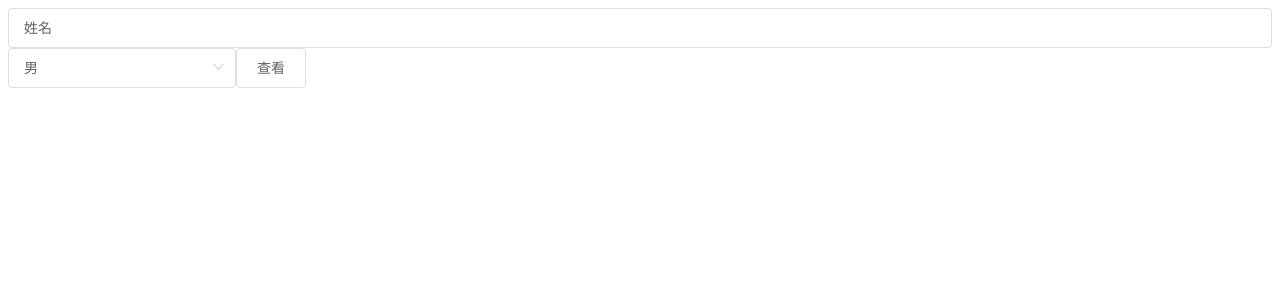
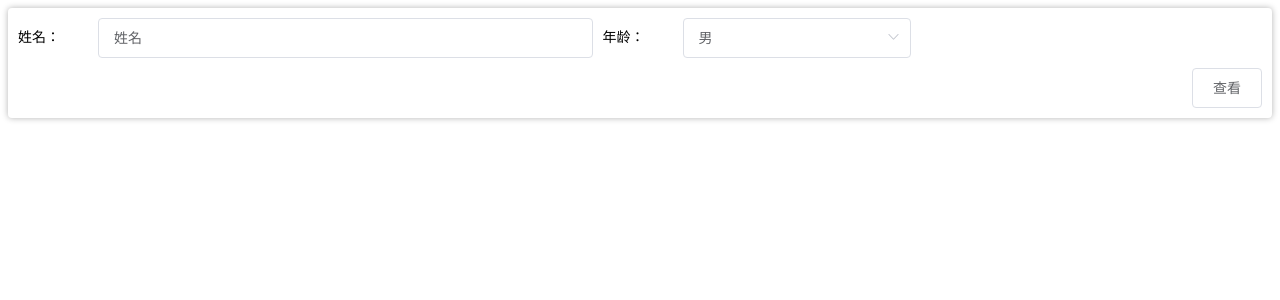
Before and after one commit to wzx-3015/VlComponent, a Vue app: page / in a window 1280 px wide. Shown: the top 300 px of the page. Built offline with nearby package versions, Linux system fonts and the light colour scheme.

Commit message:
修改逻辑处理部分

```diff
--- a/examples/views/Home.vue
+++ b/examples/views/Home.vue
@@ -2,7 +2,7 @@
  * @Description: 请输入当前文件描述
  * @Author: @Xin (834529118@qq.com)
  * @Date: 2021-01-13 15:36:52
- * @LastEditTime: 2021-01-13 20:57:27
+ * @LastEditTime: 2021-01-14 13:58:33
  * @LastEditors: @Xin (834529118@qq.com)
 -->
 <template>
@@ -17,12 +17,45 @@ export default {
   data () {
     return {
       list: [
+        // {
+        //   key: 'name',
+        //   type: 'Input',
+        //   defaultValue: '姓名',
+        //   ui: {
+        //     label: '姓名',
+        //   },
+        //   col: {
+        //     span: 12,
+        //   },
+        //   props: {
+        //     placeholder: '请输入年龄',
+        //     clearable: true,
+        //   },
+        // },
+        // {
+        //   key: 'name1',
+        //   type: 'Input',
+        //   defaultValue: '姓名',
+        //   ui: {
+        //     label: '姓名',
+        //   },
+        //   col: {
+        //     span: 12,
+        //   },
+        //   props: {
+        //     placeholder: '请输入年龄',
+        //     clearable: true,
+        //   },
+        // },
         {
-          key: 'name',
+          key: 'name2',
           type: 'Input',
           defaultValue: '姓名',
           ui: {
             label: '姓名',
+          },
+          col: {
+            span: 12,
           },
           props: {
             placeholder: '请输入年龄',
@@ -39,6 +72,9 @@ export default {
           props: {
             placeholder: '请输入年龄',
             clearable: true,
+          },
+          col: {
+            span: 12,
           },
           options: [
             {
--- a/packages/src/search/Search.vue
+++ b/packages/src/search/Search.vue
@@ -2,11 +2,12 @@
  * @Description: 请输入当前文件描述
  * @Author: @Xin (834529118@qq.com)
  * @Date: 2021-01-13 16:49:02
- * @LastEditTime: 2021-01-13 21:25:49
+ * @LastEditTime: 2021-01-14 14:22:30
  * @LastEditors: @Xin (834529118@qq.com)
 -->
 <script>
 import { isType } from '@/utils.js'
+
 export default {
   name: 'VlSearch',
   componentName: 'VlSearch',
@@ -19,8 +20,8 @@ export default {
   },
   data () {
     return {
-      value: '',
-      keyData: {}
+      fromData: {},
+      rowStyle: {},
     }
   },
   methods: {
@@ -37,6 +38,19 @@ export default {
         })
       }
     },
+    handleCol ({ label }, DOM) {
+      // <div class="grid-content bg-purple-dark"></div>
+      return (
+        <el-col span={12}>
+          <div>
+            <label class="vl-search__label" from={label}>
+              {label}
+            </label>
+            {DOM}
+          </div>
+        </el-col>
+      )
+    },
     /**
      * @description:   根据JSON生成DOM
      * @param {*} type
@@ -45,7 +59,7 @@ export default {
      * @param {*} options
      * @return {*}
      */
-    handleSchemaDOM ({ type, key, props, options }) {
+    handleSchemaDOM ({ type, key, props, options}) {
       const placeholder = props.placeholder
 
       const defaultProps = {
@@ -53,12 +67,12 @@ export default {
       }
       if (type.toLowerCase() === 'input') {
         // placeholder 通过props传递无效
-        return <el-input v-model={this.keyData[key]} placeholder={placeholder} {...defaultProps}  />
+        return <el-input class="vl__input" v-model={this.fromData[key]} placeholder={placeholder} {...defaultProps}  />
       }
 
       if (type.toLowerCase() === 'select') {
         return (
-          <el-select v-model={this.keyData[key]} placeholder={placeholder} {...defaultProps}>
+          <el-select v-model={this.fromData[key]} placeholder={placeholder} {...defaultProps}>
             {
               this.handleTypeSelect(options)
             }
@@ -67,25 +81,76 @@ export default {
       }
     },
     hansleSearch () {
-      this.$emit('handle-search', this.keyData)
+      this.$emit('handle-search', this.fromData)
     }
   },
   created () {
-    const keyData = {}
     this.schemaList.forEach(({key, defaultValue}) => {
-      keyData[key] = defaultValue || ''
+      this.$set(this.fromData, key, defaultValue || '')
     })
-    this.keyData = keyData
+
+    const total = this.schemaList.reduce((newVal, currentValue) => (newVal + currentValue.col.span), 0)
+
+    if (total <= 24) {
+      this.$set(this.rowStyle, 'marginRight', '80px')
+    }
   },
   render () {
     return (
-      <div>
-        {
-          this.schemaList.map(this.handleSchemaDOM)
-        }
-        <el-button onClick={this.hansleSearch}>查看</el-button>
+      <div class="vl-search__container">
+        <el-row gutter={10} style={this.rowStyle}>
+          {
+            this.schemaList.map(({ui, ...rest}) => {
+
+              return (
+                <el-col span={12} class="vl-search-item">
+                  <label style="width: 80px" class="vl-search-item__label">{ui.label}：</label>
+                  <div style="margin-left: 80px;">
+                    {this.handleSchemaDOM({...rest})}
+                  </div>
+                </el-col>
+              )
+            })
+          }
+        </el-row>
+        <div class="vl-search__btn">
+          <el-button onClick={this.hansleSearch}>查看</el-button>
+        </div>
       </div>
     )
   },
 }
 </script>
+<style lang="less">
+.vl-search__container{
+  padding: 10px;
+  box-shadow: 0 0 6px fade(#000, 30);
+  border-radius: 4px;
+
+  &::after{
+    content: '';
+    clear: both;
+    height: 0;
+    display: block;
+  }
+
+  .vl-search-item{
+    margin-bottom: 10px;
+  }
+
+  .vl-search-item__label{
+    float: left;
+    line-height: 40px;
+    vertical-align: middle;
+    font-size: 14px;
+    height: 40px;
+    overflow: hidden;
+    text-overflow: ellipsis;
+    white-space: nowrap;
+  }
+
+  .vl-search__btn{
+    float: right;
+  }
+}
+</style>
```
Also changed, not shown: package.json (+8 -3 lines).
